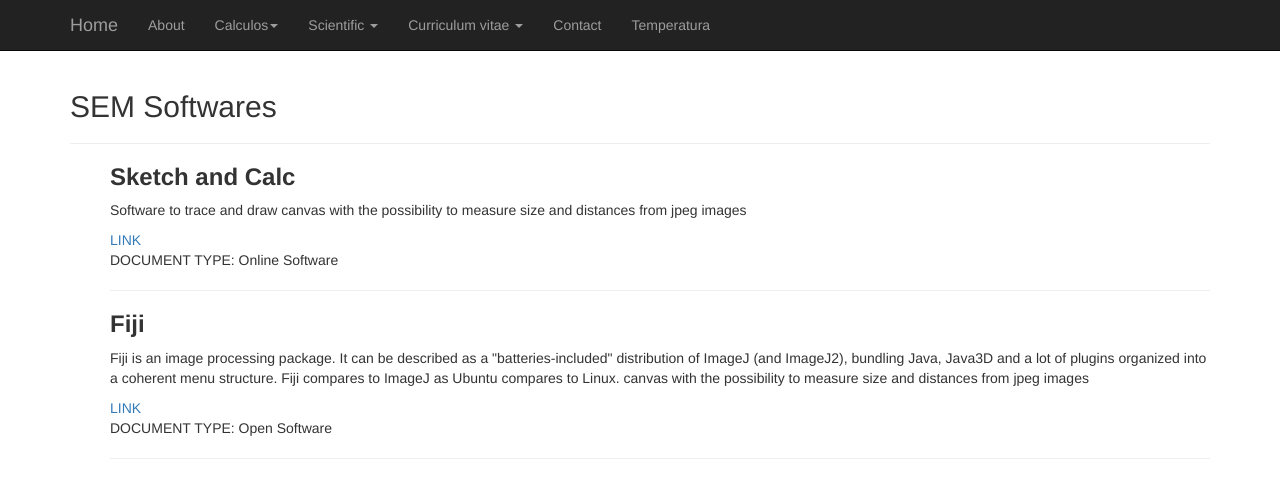
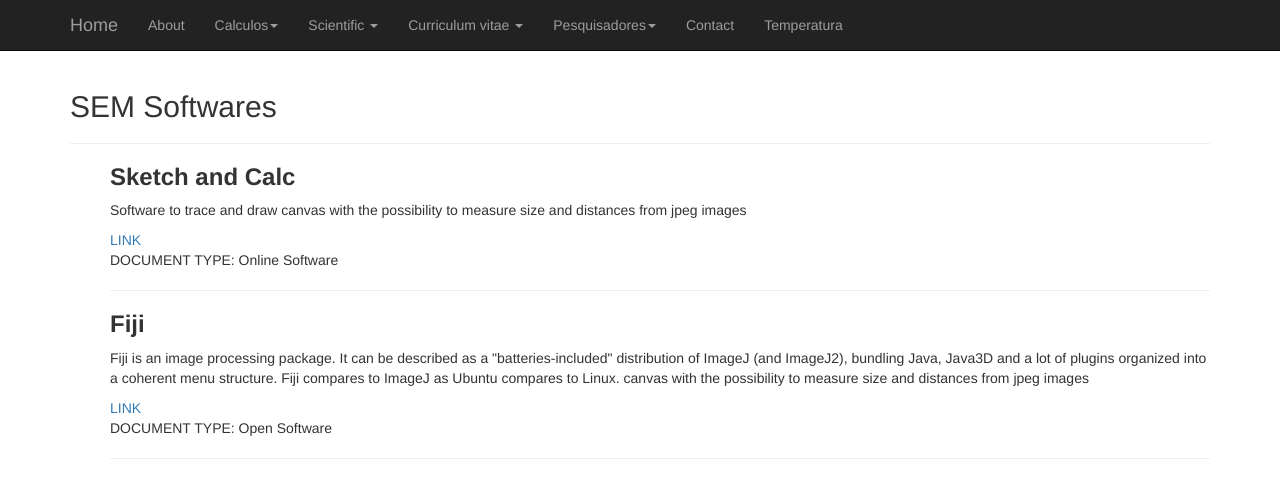
Before and after one commit to Rouxinol-Research-Lab/Rouxinol-Research-Lab.github.io, a Jekyll site: the page built from SEM.html, in a window 1280 px wide. Shown: the top 498 px of the page. Built offline with Jekyll 4.4.1, drawn with Linux system fonts in a browser that asks for light colours; Markdown is read by kramdown in place of the engine named in the settings.

Commit message:
Addeed pesquisadores tab

```diff
--- a/_includes/nav.html
+++ b/_includes/nav.html
@@ -67,6 +67,17 @@
 
                         </ul>
                     </li>
+                    <li class="dropdown">
+                        <a data-toggle="dropdown" class="dropdown-toggle" href="{{site.baseurl}}/">Pesquisadores<b class="caret"></b></a>
+
+                            <ul role="menu" class="dropdown-menu">
+
+                            <li><a href="{{site.baseurl}}/pesquisadores_atuais.html">Pesquisadores atuais</a></li>
+                        <li class="divider"></li>
+                            <li><a href="{{site.baseurl}}/pesquisadores_anteriores.html">Pesquisadores anteriores</a></li>
+
+                            </ul>
+                        </li>
 
                     <li>
                         <a href="{{site.baseurl}}/contact.html">Contact</a>
```
